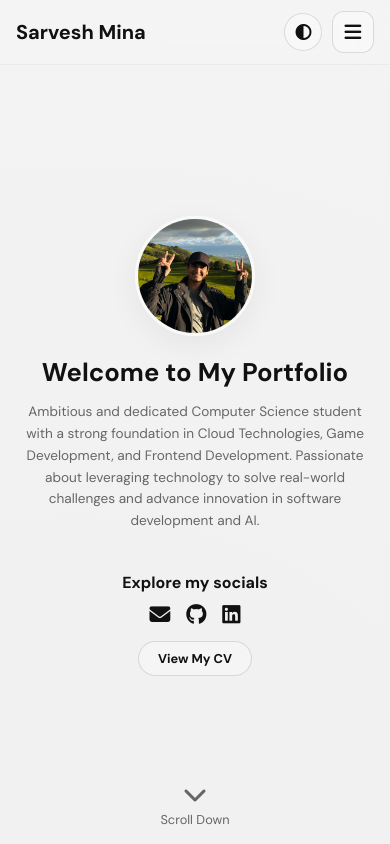
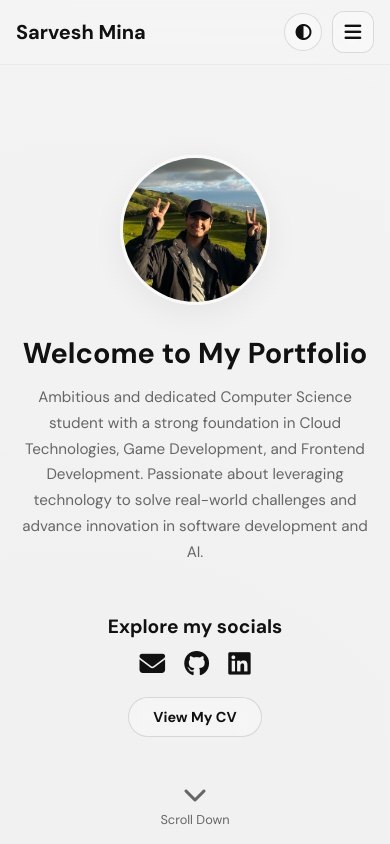
Before and after one commit to SarveshMina/SarveshMina.github.io, a Vue app: page / in a window 390 px wide. Shown: the top 844 px of the page. Built offline with nearby package versions, Linux system fonts and the light colour scheme; no server answers; the database is empty.

Commit message:
Increase landing section sizes on mobile

```diff
--- a/src/components/Summary.vue
+++ b/src/components/Summary.vue
@@ -103,25 +103,25 @@ export default {
 /* iPad Mini / small tablets (max 834px) */
 @media(max-width:834px){
   .hero{padding:6rem 1.5rem 2rem;min-height:100vh;min-height:100dvh}
-  .hero-container{flex-direction:column;text-align:center;gap:1.5rem;padding:0 1rem}
+  .hero-container{flex-direction:column;text-align:center;gap:2rem;padding:0 1rem}
   .hero-text{text-align:center;max-width:100%}
-  .hero-text h2{font-size:2rem}
-  .hero-text p{font-size:.95rem}
-  .profile-image{width:160px;height:160px}
+  .hero-text h2{font-size:2.2rem}
+  .hero-text p{font-size:1.05rem}
+  .profile-image{width:180px;height:180px}
 }
 
 /* Phones (max 768px) */
 @media(max-width:768px){
-  .hero{padding:5rem 1.2rem 2rem;min-height:100vh;min-height:100dvh}
-  .hero-container{gap:1.2rem;padding:0}
-  .hero-text h2{font-size:1.8rem}
-  .hero-text p{font-size:.9rem;line-height:1.6}
-  .profile-image{width:140px;height:140px}
-  .socials-section{margin-top:1rem}
-  .socials-section h3{font-size:1.1rem;margin-bottom:.5rem}
-  .social-icons{gap:1.2rem;margin-bottom:.8rem}
-  .social-icons a{font-size:1.5rem}
-  .cv-button-hero{padding:.55rem 1.4rem;font-size:.85rem}
+  .hero{padding:5rem 1.5rem 2rem;min-height:100vh;min-height:100dvh}
+  .hero-container{gap:1.8rem;padding:0}
+  .hero-text h2{font-size:2rem}
+  .hero-text p{font-size:1rem;line-height:1.7}
+  .profile-image{width:170px;height:170px}
+  .socials-section{margin-top:1.5rem}
+  .socials-section h3{font-size:1.3rem;margin-bottom:.6rem}
+  .social-icons{gap:1.5rem;margin-bottom:1rem}
+  .social-icons a{font-size:1.8rem}
+  .cv-button-hero{padding:.65rem 1.8rem;font-size:.95rem}
   /* Scroll down: absolute within hero so it sits at the bottom of the viewport */
   .scroll-down{position:absolute;bottom:1.5rem;left:50%;transform:translateX(-50%);
     animation:bounceMobile 2s infinite}
@@ -130,21 +130,21 @@ export default {
 
 /* Small phones (max 480px) */
 @media(max-width:480px){
-  .hero{padding:4.5rem 1rem 1.5rem;min-height:100vh;min-height:100dvh}
-  .hero-text h2{font-size:1.6rem}
-  .hero-text p{font-size:.85rem}
-  .profile-image{width:120px;height:120px;border-width:3px}
-  .socials-section h3{font-size:1rem}
-  .social-icons a{font-size:1.3rem}
-  .social-icons{gap:1rem}
-  .cv-button-hero{padding:.5rem 1.2rem;font-size:.8rem}
+  .hero{padding:4.5rem 1.2rem 1.5rem;min-height:100vh;min-height:100dvh}
+  .hero-text h2{font-size:1.8rem}
+  .hero-text p{font-size:.95rem}
+  .profile-image{width:150px;height:150px;border-width:3px}
+  .socials-section h3{font-size:1.2rem}
+  .social-icons a{font-size:1.6rem}
+  .social-icons{gap:1.2rem}
+  .cv-button-hero{padding:.6rem 1.5rem;font-size:.9rem}
 }
 
 /* Very small phones (max 360px) */
 @media(max-width:360px){
-  .hero{padding:4rem .8rem 1.5rem;min-height:100vh;min-height:100dvh}
-  .hero-text h2{font-size:1.4rem}
-  .hero-text p{font-size:.82rem}
-  .profile-image{width:100px;height:100px}
+  .hero{padding:4rem 1rem 1.5rem;min-height:100vh;min-height:100dvh}
+  .hero-text h2{font-size:1.6rem}
+  .hero-text p{font-size:.9rem}
+  .profile-image{width:130px;height:130px}
 }
 </style>
```
